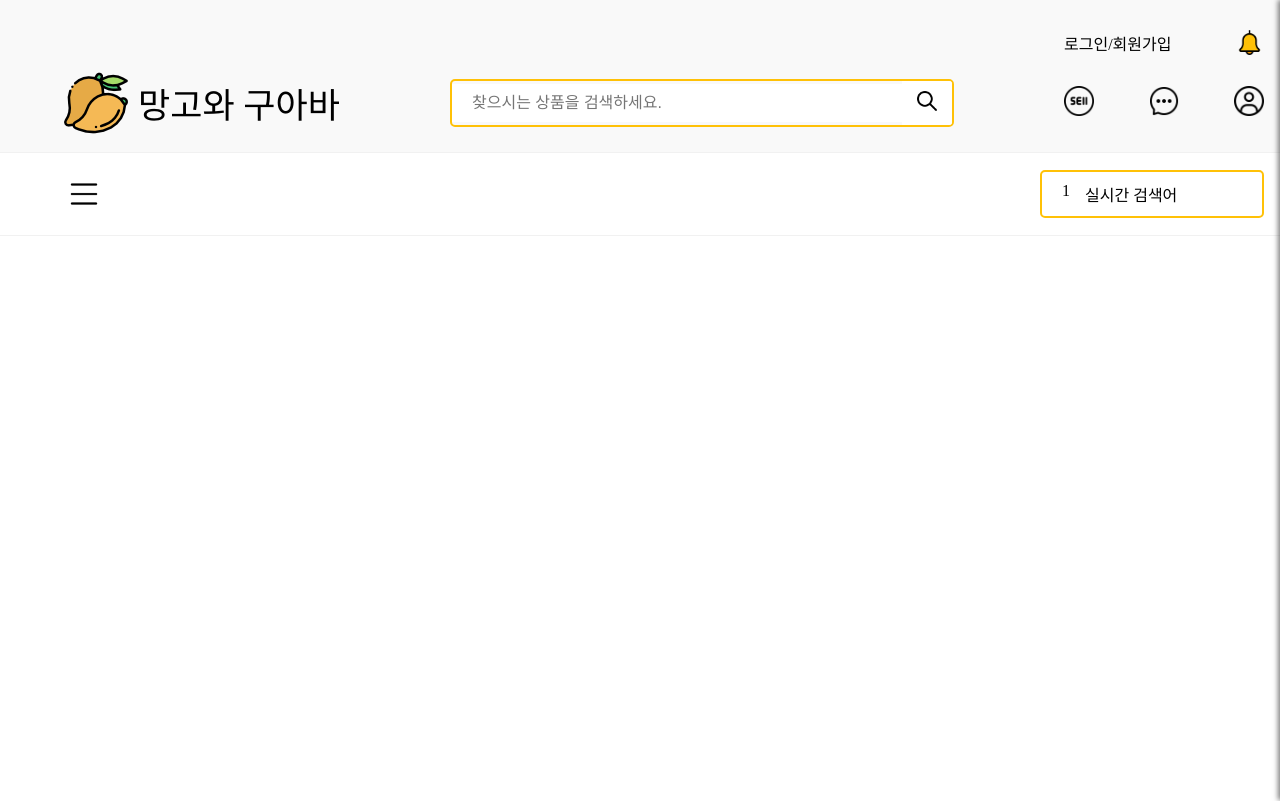
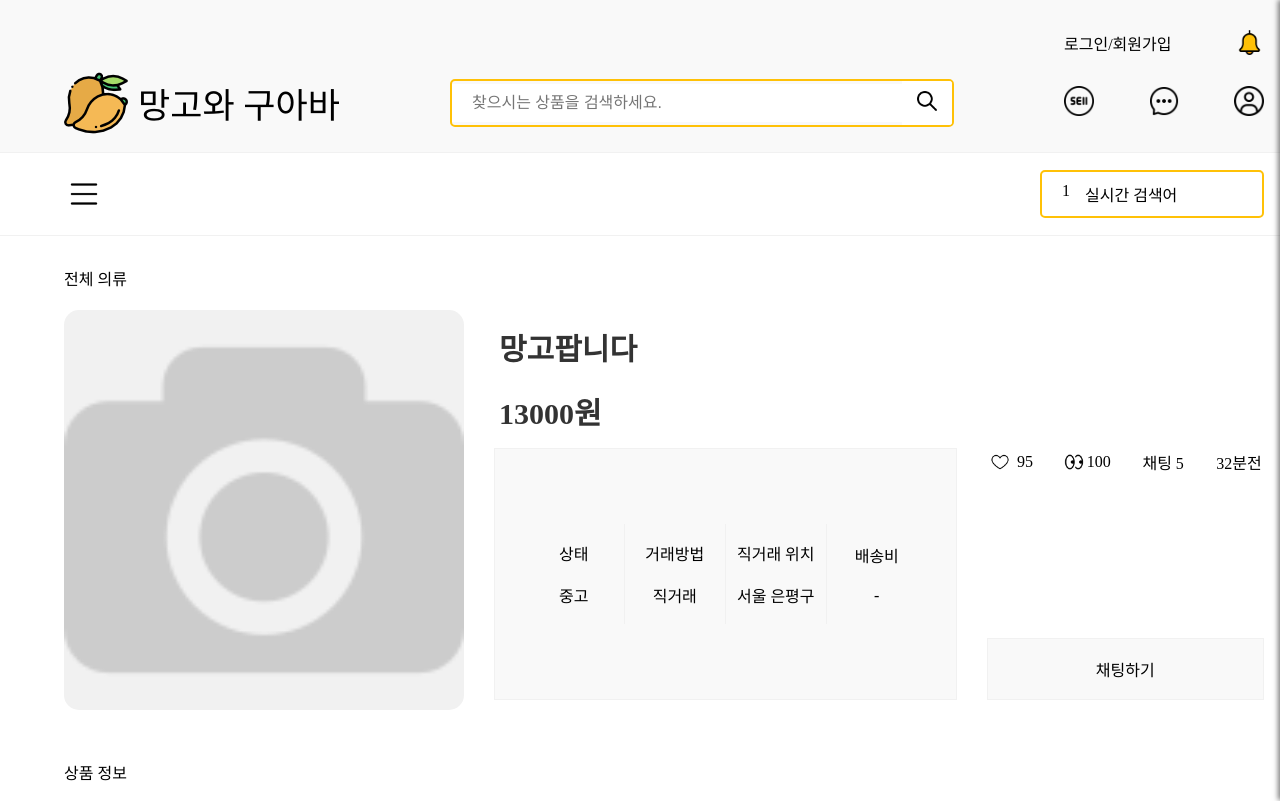
Before and after one commit to zzannorita/mangoAndGuava, a React (Create React App) app in the folder front/: page /detail in a window 1280 px wide. Shown: the top 801 px of the page. Built offline with nearby package versions, Linux system fonts and the light colour scheme; a web font is replaced by a local one.

Commit message:
Feat: 디테일 페이지 구현

```diff
--- a/front/src/pages/Detail.js
+++ b/front/src/pages/Detail.js
@@ -1,5 +1,67 @@
 import React from "react";
+import DetailStyle from "../styles/detail.module.css";
+import camera from "../image/camera.png";
+import emptyHeartImg from "../image/emptyHeart.png";
+import eyeImg from "../image/eye.png";
+export default function Detail() {
+  return (
+    <div className="container">
+      <div className={DetailStyle.productInfoBox}>
+        <div className={DetailStyle.productCategoryBox}>전체 의류</div>
 
-export default function Detail() {
-  return <div></div>;
+        <div className={DetailStyle.productInfoBottomBox}>
+          <div className={DetailStyle.productInfoLeftBox}>
+            <img className={DetailStyle.productImg} alt="camera" src={camera} />
+          </div>
+          <div className={DetailStyle.productInfoMiddleBox}>
+            <div className={DetailStyle.productNameBox}>망고팝니다</div>
+            <div className={DetailStyle.productPriceBox}>13000원</div>
+            <div className={DetailStyle.productDetailBox}>
+              <div className={DetailStyle.tradeState}>
+                <div>상태</div>
+                <div>중고</div>
+              </div>
+              <div className={DetailStyle.tradingMethod}>
+                <div>거래방법</div>
+                <div>직거래</div>
+              </div>
+              <div className={DetailStyle.tradingAddress}>
+                <div>직거래 위치</div>
+                <div>서울 은평구</div>
+              </div>
+              <div className={DetailStyle.isShippingFee}>
+                <div>배송비</div>
+                <div>-</div>
+              </div>
+            </div>
+          </div>
+          <div className={DetailStyle.productInfoRightBox}>
+            <div className={DetailStyle.productInfoTopBox}>
+              <div className={DetailStyle.productDetainInfoBox}>
+                <div className={DetailStyle.productDetainInfoBoxes}>
+                  <img
+                    src={emptyHeartImg}
+                    alt="emptyHeartImg"
+                    className="smallImgSize"
+                  ></img>
+                  <div>95</div>
+                </div>
+                <div className={DetailStyle.productDetainInfoBoxes}>
+                  <img src={eyeImg} alt="eyeImg" className="smallImgSize"></img>
+                  <div>100</div>
+                </div>
+                <div className={DetailStyle.productDetainInfoBoxes}>채팅 5</div>
+                <div className={DetailStyle.productDetainInfoBoxes}>32분전</div>
+              </div>
+            </div>
+            <div className={DetailStyle.chattingBtnBox}>채팅하기</div>
+          </div>
+        </div>
+      </div>
+      <div className={DetailStyle.productContentBox}>
+        <div className={DetailStyle.productContentBoxName}>상품 정보</div>
+        <div className={DetailStyle.productContent}>내용들이 들어올것임</div>
+      </div>
+    </div>
+  );
 }
--- a/front/src/styles/detail.module.css
+++ b/front/src/styles/detail.module.css
@@ -0,0 +1,117 @@
+.productInfoBox {
+  width: 1200px;
+  display: flex;
+  flex-direction: column;
+}
+
+.productCategoryBox {
+  display: flex;
+  padding: 20px 0;
+}
+
+.productInfoBottomBox {
+  display: flex;
+  height: 400px;
+}
+
+.productInfoLeftBox {
+  display: flex;
+  background-color: #f1f1f1;
+  border-radius: 15px;
+}
+
+.productImg {
+  width: 400px;
+  height: 400px;
+}
+
+.productInfoMiddleBox {
+  display: flex;
+  width: 500px;
+  flex-direction: column;
+  padding: 10px 30px;
+  justify-content: space-between;
+}
+
+.productNameBox,
+.productPriceBox {
+  height: 30px;
+  padding: 5px;
+  font-size: 30px;
+  font-weight: bold;
+  color: #333;
+}
+
+.productDetailBox {
+  height: 250px;
+  display: flex;
+  align-content: space-around;
+  justify-content: center;
+  align-items: center;
+  background-color: #f9f9f9;
+  border: 1px solid #f1f1f1;
+}
+
+.tradeState,
+.tradingMethod,
+.tradingAddress,
+.isShippingFee {
+  width: 100px;
+  height: 100px;
+  display: flex;
+  flex-direction: column;
+  justify-content: center;
+  align-items: center;
+  justify-content: space-evenly;
+}
+.tradeState,
+.tradingMethod,
+.tradingAddress {
+  border-right: 1px solid #f1f1f1;
+}
+.productInfoRightBox {
+  display: flex;
+  flex-direction: column;
+  width: 300px;
+  padding: 10px 0;
+  justify-content: space-between;
+}
+.productInfoTopBox {
+  display: flex;
+  flex-direction: column;
+}
+
+.productDetainInfoBox {
+  display: flex;
+  padding-top: 130px;
+  justify-content: space-between;
+}
+.productDetainInfoBoxes {
+  display: flex;
+  width: 50px;
+  justify-content: space-around;
+  align-items: center;
+}
+
+.chattingBtnBox {
+  display: flex;
+  align-items: center;
+  justify-content: center;
+  height: 20px;
+  padding: 20px;
+  background-color: #f9f9f9;
+  border: 1px solid #f1f1f1;
+}
+
+.chattingBtnBox:hover {
+  background-color: #ffc107;
+}
+.productContentBoxName {
+  margin: 50px 0 30px 0;
+}
+.productContent {
+  height: 500px;
+  border: 1px solid #f1f1f1;
+  padding: 30px;
+  background-color: #f9f9f9;
+}
```
